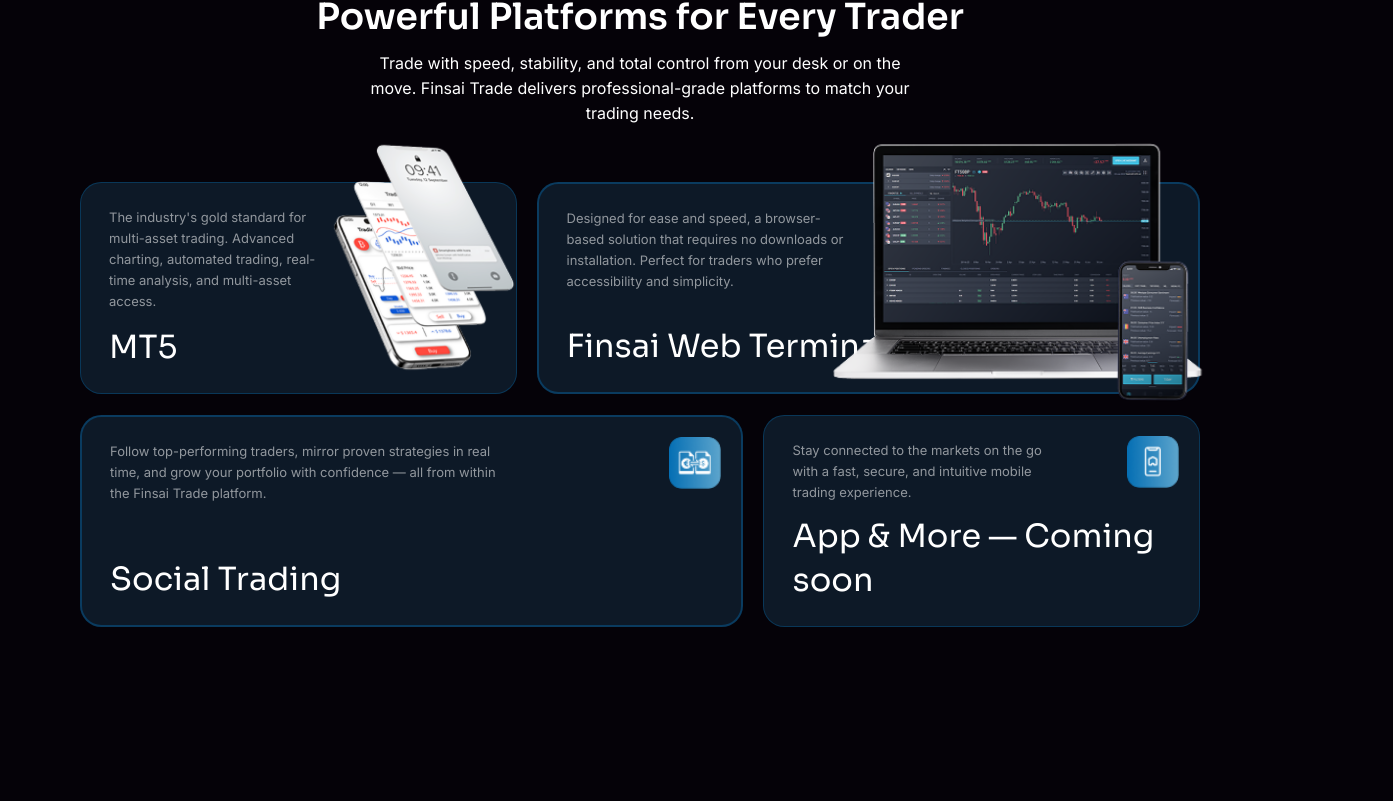
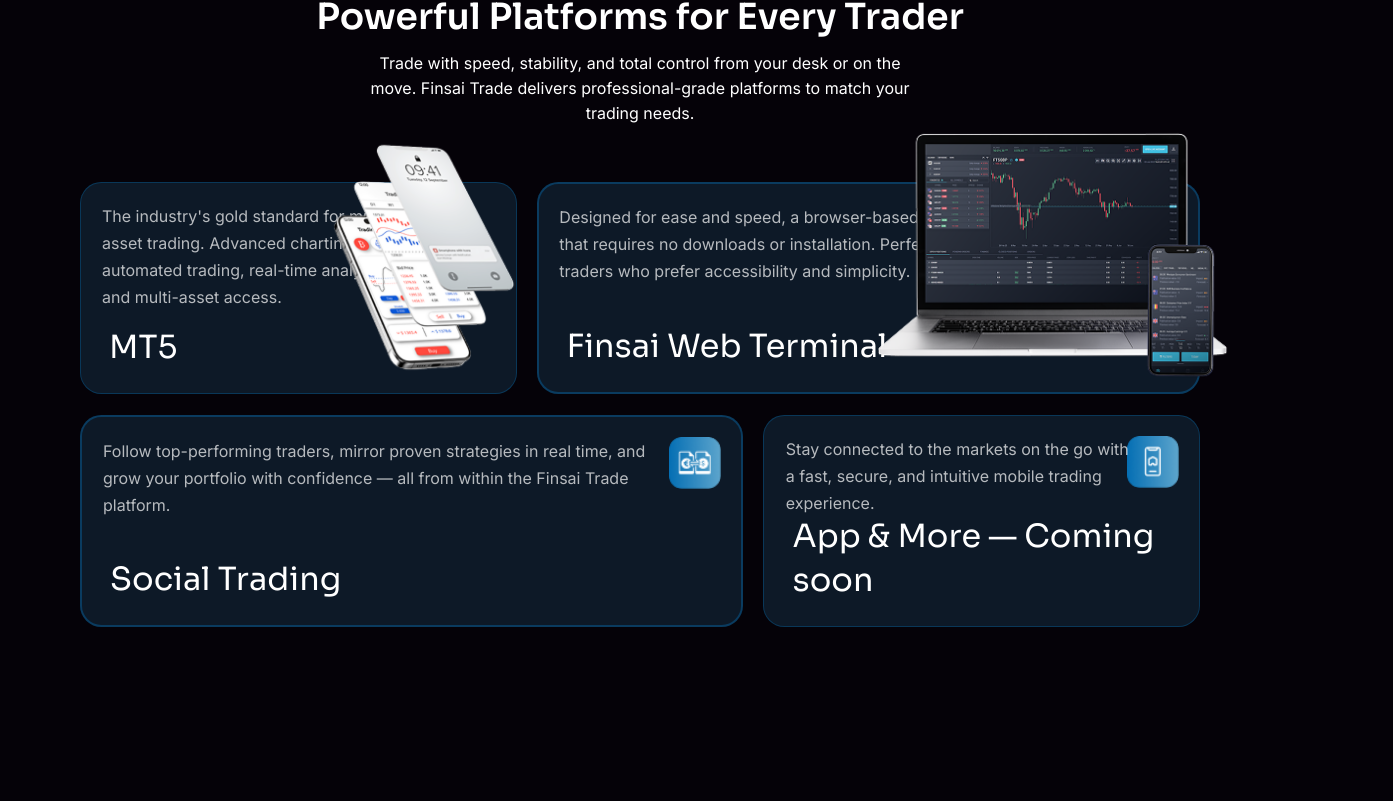
Before and after one commit to finsaitrade007/main-website, a Next.js app: page / in a window 1280 px wide. Shown: the part 2579-3380 px from the top of the page, 1393 px wide, since content can reach past the window. Built offline with nearby package versions, Linux system fonts and the light colour scheme.

Commit message:
feat :add styles

```diff
--- a/src/app/globals.css
+++ b/src/app/globals.css
@@ -506,6 +506,16 @@
   background-clip: text;
 }
 
+.platform-card-text {
+  font-family: var(--font-inter), 'Inter', sans-serif;
+  font-weight: 400;
+  font-size: 16px;
+  line-height: 27px;
+  letter-spacing: 0%;
+  color: rgba(255,255,255,0.7);
+  margin: 0;
+}
+
 .cta-btn {
   position: relative;
   background: #000000;
--- a/src/components/PlatformsSection.tsx
+++ b/src/components/PlatformsSection.tsx
@@ -56,13 +56,13 @@
             padding: "24px 28px",
             overflow: "visible",
           }}>
-            <p style={{
-              fontFamily: "var(--font-inter, Inter)",
-              fontSize: "13px",
-              lineHeight: "21px",
-              color: "rgba(255,255,255,0.55)",
-              maxWidth: "55%",
-              margin: 0,
+            <p className="platform-card-text" style={{
+              position: "absolute",
+              top: "20px",
+              left: "21px",
+              width: "315px",
+              height: "108px",
+              overflow: "hidden",
             }}>
               The industry&apos;s gold standard for multi-asset trading. Advanced charting, automated trading, real-time analysis, and multi-asset access.
             </p>
@@ -104,24 +104,24 @@
             padding: "24px 28px",
             overflow: "visible",
           }}>
-            <p style={{
-              fontFamily: "var(--font-inter, Inter)",
-              fontSize: "13px",
-              lineHeight: "21px",
-              color: "rgba(255,255,255,0.55)",
-              maxWidth: "48%",
-              margin: 0,
+            <p className="platform-card-text" style={{
+              position: "absolute",
+              top: "20px",
+              left: "20.87px",
+              width: "447px",
+              height: "81px",
+              overflow: "hidden",
             }}>
               Designed for ease and speed, a browser-based solution that requires no downloads or installation. Perfect for traders who prefer accessibility and simplicity.
             </p>
 
             {/* Laptop + phone — overflows top-right */}
-            <div style={{ position: "absolute", right: "-10px", top: "-50px", zIndex: 10, pointerEvents: "none" }}>
+            <div style={{ position: "absolute", right: "-35px", top: "-60px", zIndex: 10, pointerEvents: "none" }}>
               <Image
                 src="/platforms/web-terminal-mockup.png"
                 alt="Web Terminal"
-                width={380}
-                height={280}
+                width={360}
+                height={270}
                 style={{ objectFit: "contain" }}
               />
             </div>
@@ -169,13 +169,13 @@
               />
             </div>
 
-            <p style={{
-              fontFamily: "var(--font-inter, Inter)",
-              fontSize: "13px",
-              lineHeight: "21px",
-              color: "rgba(255,255,255,0.55)",
-              maxWidth: "65%",
-              margin: 0,
+            <p className="platform-card-text" style={{
+              position: "absolute",
+              top: "20.58px",
+              left: "21px",
+              width: "572px",
+              height: "81px",
+              overflow: "hidden",
             }}>
               Follow top-performing traders, mirror proven strategies in real time, and grow your portfolio with confidence — all from within the Finsai Trade platform.
             </p>
@@ -215,13 +215,13 @@
               />
             </div>
 
-            <p style={{
-              fontFamily: "var(--font-inter, Inter)",
-              fontSize: "13px",
-              lineHeight: "21px",
-              color: "rgba(255,255,255,0.55)",
-              maxWidth: "72%",
-              margin: 0,
+            <p className="platform-card-text" style={{
+              position: "absolute",
+              top: "20.25px",
+              left: "21.32px",
+              width: "348.91px",
+              height: "81px",
+              overflow: "hidden",
             }}>
               Stay connected to the markets on the go with a fast, secure, and intuitive mobile trading experience.
             </p>
```
Also changed, not shown: src/components/Footer.tsx (+58 -49 lines).
